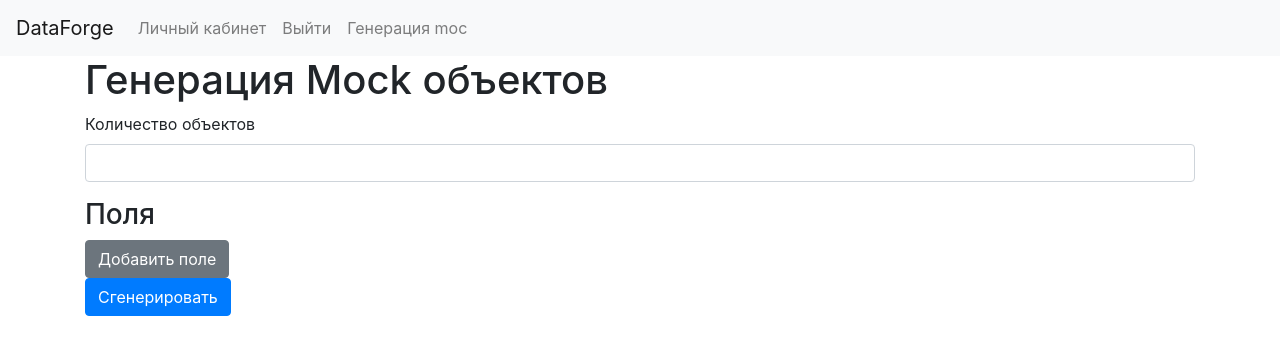
After one commit to Antonina1812/DataForge, a Flask app: page /moc_generator in a window 1280 px wide. The commit adds this page. Shown: the top 355 px of the page. Run offline with Flask 3, Linux system fonts and the light colour scheme; the visitor is signed in with stand-in values (Sample User, id 1); some libraries are stand-ins or nearby versions.

Commit message:
Add base MOC generator without backend

```diff
--- a/app/routes.py
+++ b/app/routes.py
@@ -99,6 +99,48 @@ def upload():
 
     return render_template('upload.html', form=form)
 
+@app.route('/moc_generator', methods=['GET', 'POST'])
+@login_required
+def moc_generator():
+    if request.method == 'POST':
+        try:
+            data = request.get_json()
+            count = int(data.get('count', 0))
+            fields = data.get('fields', [])
+
+            # Validate the fields structure
+            if not isinstance(fields, list):
+                return {"error": "Invalid fields format."}, 400
+
+            # Generate mock objects (placeholder logic)
+            mock_objects = []
+            for _ in range(count):
+                mock_object = {}
+                for field in fields:
+                    field_name = field.get('fieldName')
+                    field_type = field.get('fieldType')
+                    # Placeholder: Generate mock data based on field type
+                    if field_type == 'string':
+                        mock_object[field_name] = "example_string"
+                    elif field_type == 'number':
+                        mock_object[field_name] = 123
+                    elif field_type == 'boolean':
+                        mock_object[field_name] = True
+                    elif field_type == 'object':
+                        mock_object[field_name] = {}
+                    elif field_type == 'array':
+                        mock_object[field_name] = []
+                    elif field_type == 'date':
+                        mock_object[field_name] = "2025-05-30"
+                mock_objects.append(mock_object)
+
+            return {"mockObjects": mock_objects}, 200
+
+        except Exception as e:
+            return {"error": str(e)}, 500
+
+    return render_template('moc_generator.html')
+
 def validate_json_schema(data, schema):
     pass
 
--- /dev/null
+++ b/app/static/js/moc_generator.js
@@ -0,0 +1,64 @@
+let fieldIndex = 0;
+
+function addField() {
+    const container = document.getElementById('fieldsContainer');
+    const fieldDiv = document.createElement('div');
+    fieldDiv.classList.add('field');
+    fieldDiv.innerHTML = `
+        <div class="form-group">
+            <label for="fieldName_${fieldIndex}">Имя поля</label>
+            <input type="text" id="fieldName_${fieldIndex}" name="fields[${fieldIndex}][fieldName]" class="form-control" required>
+        </div>
+        <div class="form-group">
+            <label for="fieldType_${fieldIndex}">Тип поля</label>
+            <select id="fieldType_${fieldIndex}" name="fields[${fieldIndex}][fieldType]" class="form-control" required>
+                <option value="string">string</option>
+                <option value="number">number</option>
+                <option value="boolean">boolean</option>
+                <option value="object">object</option>
+                <option value="array">array</option>
+                <option value="date">date</option>
+            </select>
+        </div>
+        <div class="form-group">
+            <label for="description_${fieldIndex}">Описание</label>
+            <input type="text" id="description_${fieldIndex}" name="fields[${fieldIndex}][description]" class="form-control">
+        </div>
+        <button type="button" class="btn btn-danger" onclick="removeField(this)">Удалить поле</button>
+        <hr>
+    `;
+    container.appendChild(fieldDiv);
+    fieldIndex++;
+}
+
+function removeField(button) {
+    button.parentElement.remove();
+}
+
+document.getElementById('mockForm').addEventListener('submit', async function(event) {
+    event.preventDefault();
+    const formData = new FormData(event.target);
+    const json = Object.fromEntries(formData.entries());
+    json.fields = Array.from(document.querySelectorAll('.field')).map(field => {
+        const fieldName = field.querySelector('[name$="[fieldName]"]').value;
+        const fieldType = field.querySelector('[name$="[fieldType]"]').value;
+        const description = field.querySelector('[name$="[description]"]').value;
+        return { fieldName, fieldType, description };
+    });
+
+    const response = await fetch("/moc_generator", {
+        method: 'POST',
+        headers: {
+            'Content-Type': 'application/json',
+        },
+        body: JSON.stringify(json),
+    });
+
+    if (response.ok) {
+        const result = await response.json();
+        alert('Mock объекты успешно сгенерированы!');
+        console.log(result);
+    } else {
+        alert('Ошибка при генерации Mock объектов.');
+    }
+});
--- a/app/templates/base.html
+++ b/app/templates/base.html
@@ -21,6 +21,9 @@
                     </li>
                     <li class="nav-item">
                         <a class="nav-link" href="{{ url_for('logout') }}">Выйти</a>
+                    </li>
+                    <li class="nav-item">
+                        <a class="nav-link" href="{{ url_for('moc_generator') }}">Генерация moc</a>
                     </li>
                 {% else %}
                     <li class="nav-item">
--- /dev/null
+++ b/app/templates/moc_generator.html
@@ -0,0 +1,18 @@
+{% extends "base.html" %}
+{% block title %}Генерация Mock{% endblock %}
+{% block content %}
+<h1>Генерация Mock объектов</h1>
+<form id="mockForm">
+    <div class="form-group">
+        <label for="count">Количество объектов</label>
+        <input type="number" id="count" name="count" class="form-control" required>
+    </div>
+    <div id="fieldsContainer">
+        <h3>Поля</h3>
+        <button type="button" class="btn btn-secondary" onclick="addField()">Добавить поле</button>
+    </div>
+    <button type="submit" class="btn btn-primary">Сгенерировать</button>
+</form>
+
+<script src="{{ url_for('static', filename='js/moc_generator.js') }}"></script>
+{% endblock %}
```
Also changed, not shown: 1 other file.
